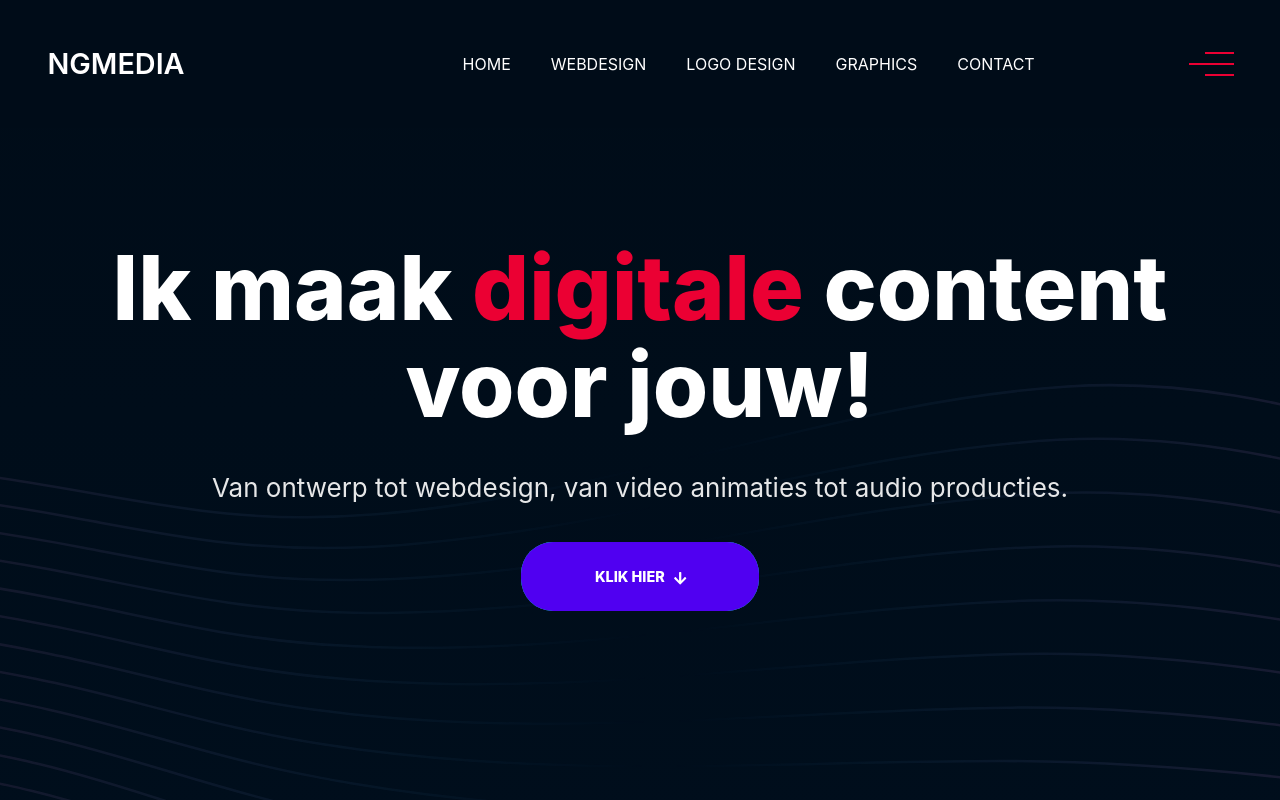
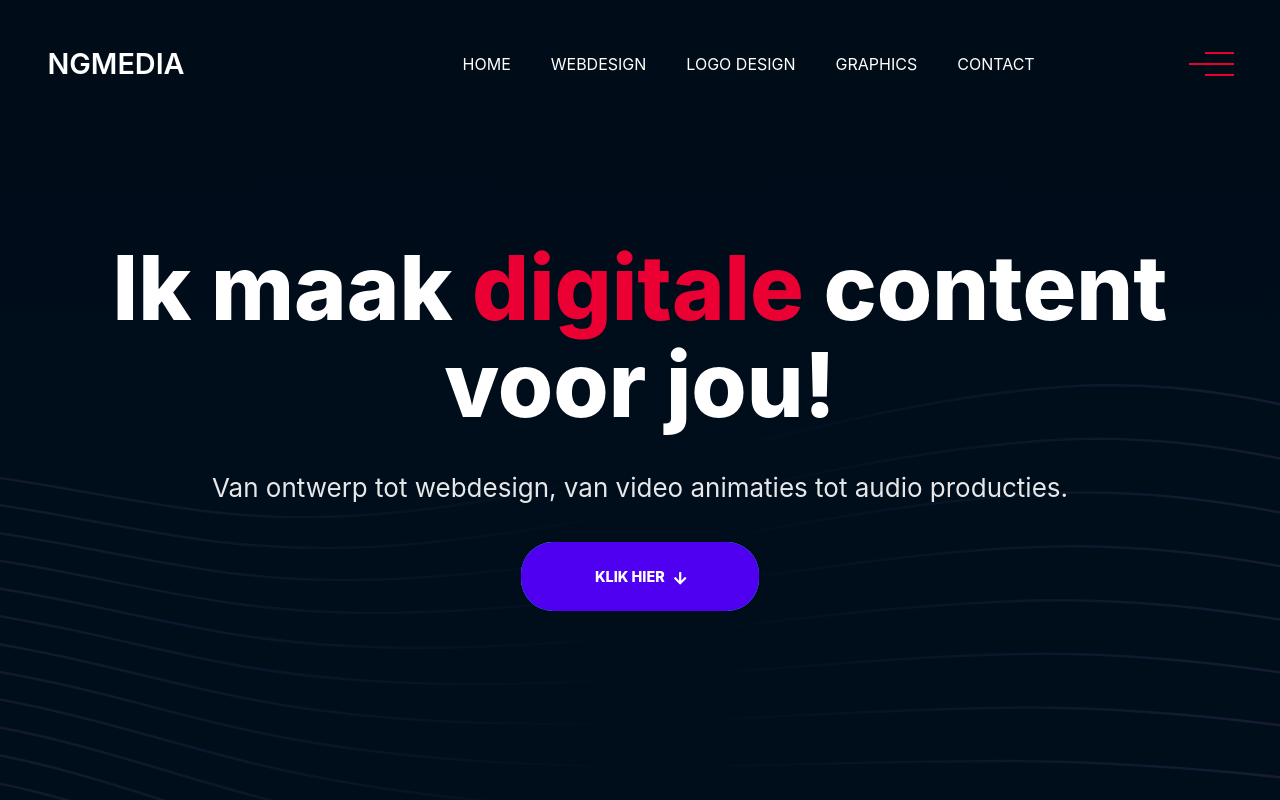
Before and after one commit to n-fx/ngmedia-next, a Next.js app: page / in a window 1280 px wide. Shown: the top 800 px of the page. Built offline with nearby package versions, Linux system fonts and the light colour scheme.

Commit message:
Update Hero.js

```diff
--- a/components/Hero.js
+++ b/components/Hero.js
@@ -7,7 +7,7 @@ export default function Hero() {
             <div className="container">
                 <div className="row">
                     <div className="col text-center hero-in">
-                        <h1>Ik maak <span>digitale</span> content voor jouw!</h1>
+                        <h1>Ik maak <span>digitale</span> content voor jou!</h1>
                         <p className="hero-text">Van ontwerp tot webdesign, van video animaties tot audio producties.</p>
 
                         <div className="button-primary m-auto">
```
